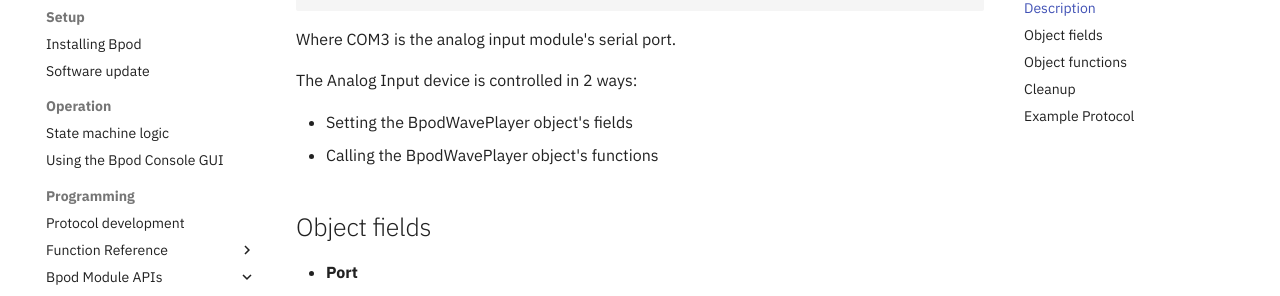
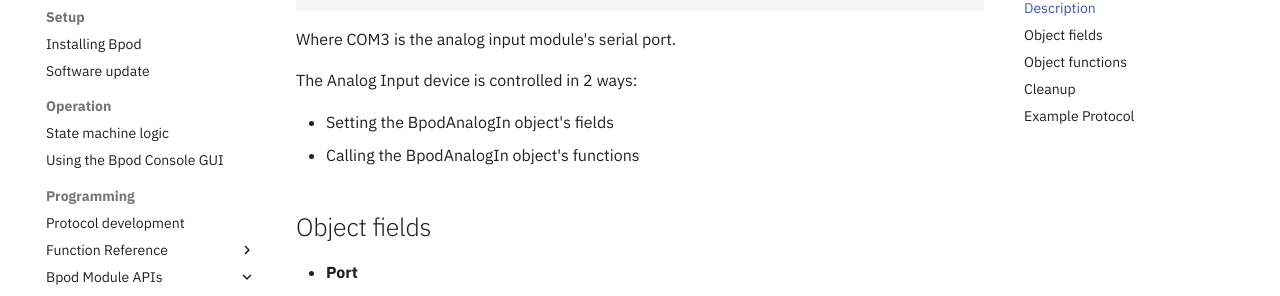
Before and after one commit to sanworks/Bpod_Wiki, an MkDocs documentation site: the page built from docs/module-documentation/analog-input-module.md, in a window 1280 px wide and 900 px high, scrolled down 520 px. Shown: the part 148-444 px from the top of the window. Built offline with MkDocs 1.6.1 and Material for MkDocs 9.7.7, drawn with Linux system fonts in a browser that asks for light colours; some web fonts are replaced; comment, search, counter and statistics services are not loaded.

Commit message:
Replace BpodWavePlayer with BpodAnalogIn

```diff
--- a/docs/module-documentation/analog-input-module.md
+++ b/docs/module-documentation/analog-input-module.md
@@ -22,8 +22,8 @@
 
 The Analog Input device is controlled in 2 ways:
 
-- Setting the BpodWavePlayer object's fields
-- Calling the BpodWavePlayer object's functions
+- Setting the BpodAnalogIn object's fields
+- Calling the BpodAnalogIn object's functions
 
 ## Object fields
 
```
